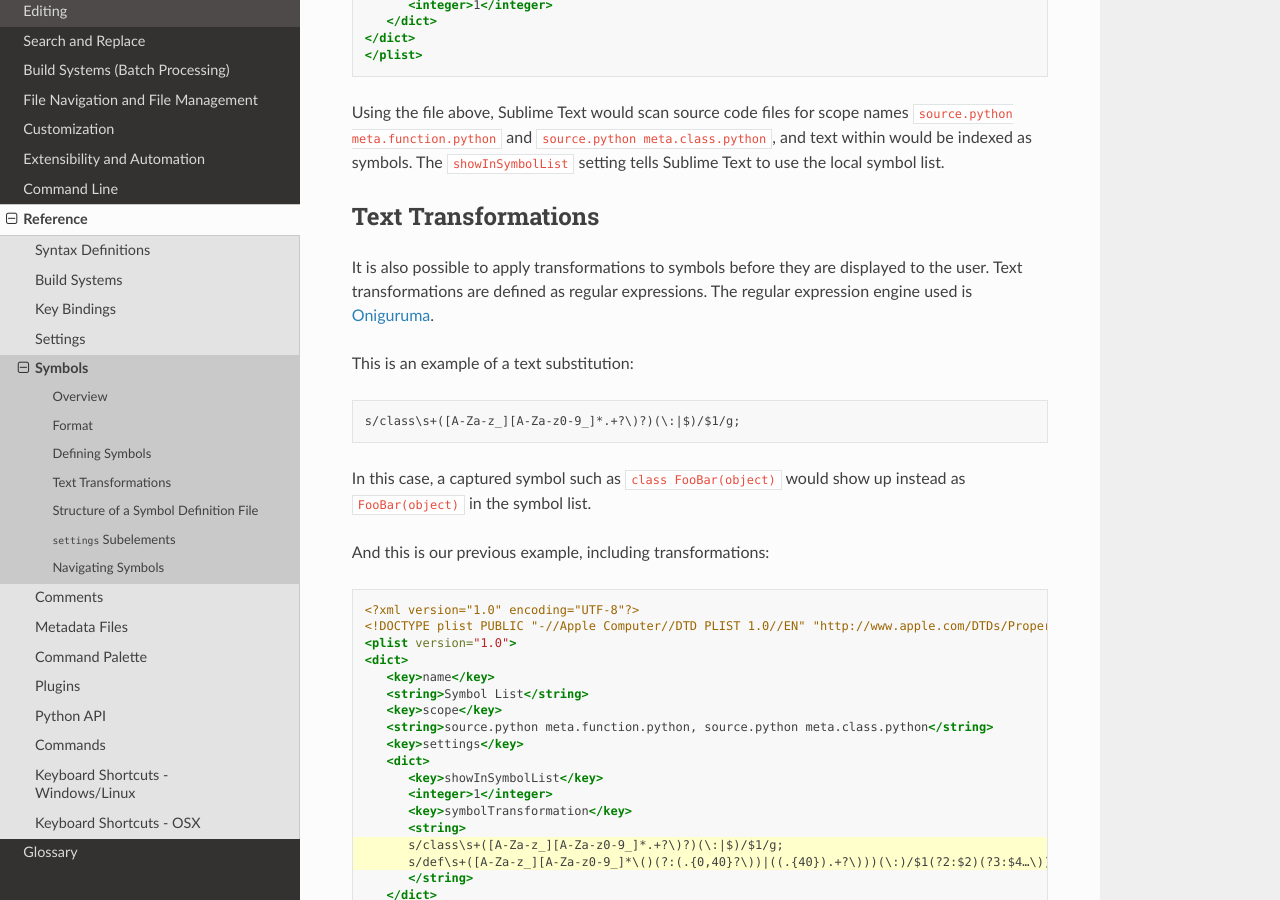
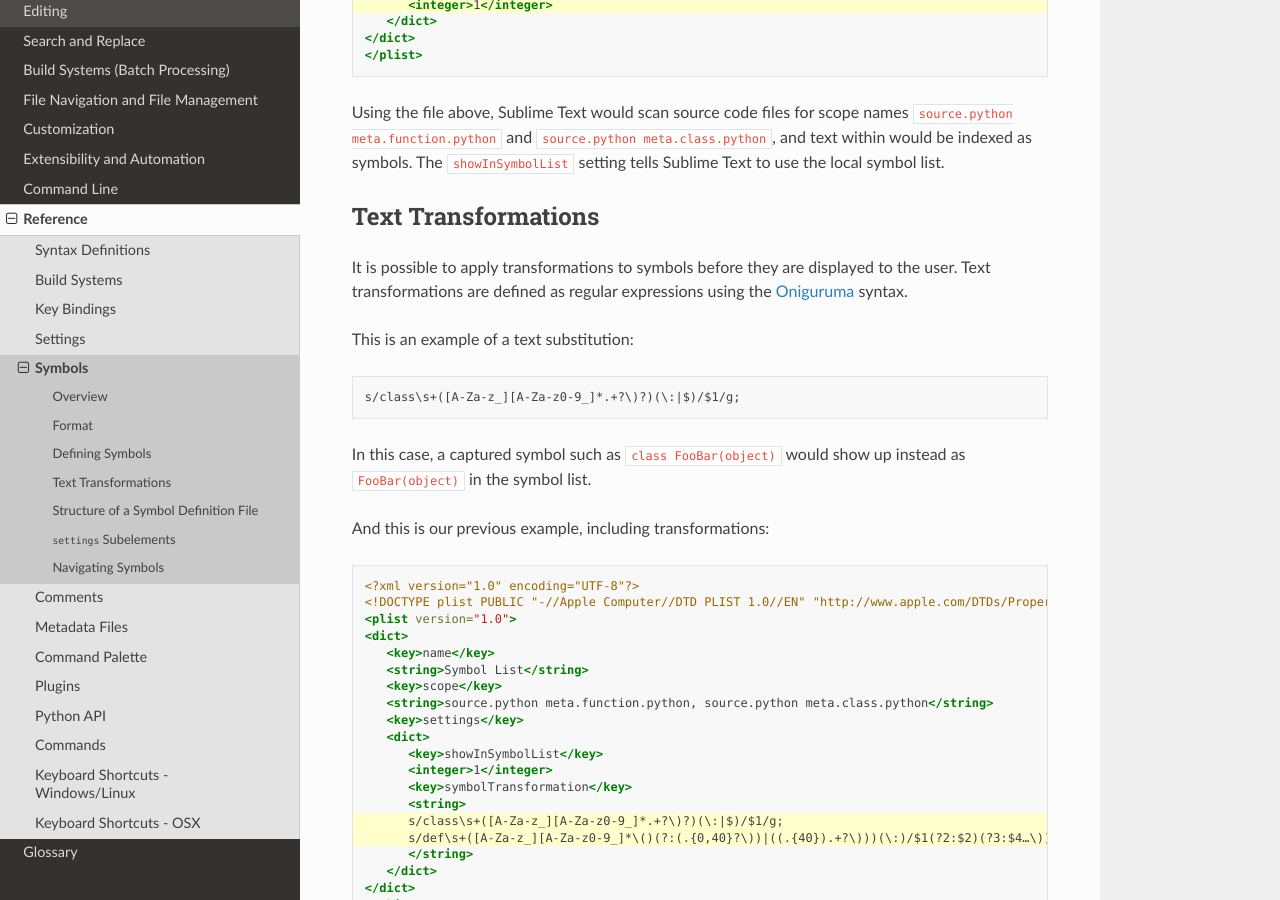
Before and after one commit to guillermooo/sublime-undocs, a Sphinx documentation site: the page built from source/reference/symbols.rst, in a window 1280 px wide and 900 px high, scrolled down 1183 px. Built offline with Sphinx 7.4.7 and the Read the Docs theme 2.0.0, drawn with Linux system fonts in a browser that asks for light colours.

```diff
--- a/source/reference/symbols.rst
+++ b/source/reference/symbols.rst
@@ -96,12 +97,12 @@ the local symbol list.
 Text Transformations
 ====================
 
-It is also possible
+It is possible
 to apply transformations to symbols
 before they are displayed to the user.
 Text transformations are defined
-as regular expressions.
-The regular expression engine used is `Oniguruma`_.
+as regular expressions
+using the `Oniguruma`_ syntax.
 
 This is an example of a text substitution:
 
```
Also changed, not shown: other parts of source/reference/symbols.rst (+1 -0 lines).
